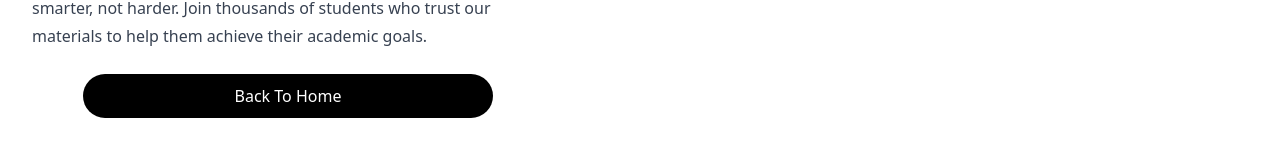
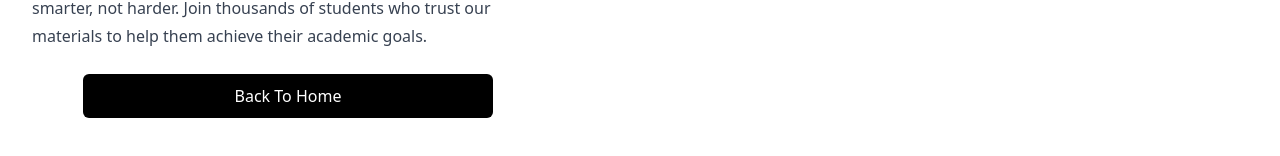
Before and after one commit to abel123code/tuition-biz, a React (Vite) app in the folder frontend/: page /AboutUs in a window 1280 px wide. Shown: the part 1326-1482 px from the top of the page. Built offline with nearby package versions, Linux system fonts and the light colour scheme.

Commit message:
change go to home button

```diff
--- a/frontend/src/screens/AboutUs.jsx
+++ b/frontend/src/screens/AboutUs.jsx
@@ -90,7 +90,10 @@ export default function AboutUs() {
               <p className="mt-6">
                 Our materials are more than just tools—they're part of a larger commitment to your success. With our comprehensive content, digital flashcards, and personalized study plans, you can study smarter, not harder. Join thousands of students who trust our materials to help them achieve their academic goals.
               </p>
-              <button onClick={handleNavigation} className="mt-6 bg-black text-white rounded-full w-4/5 mx-auto block px-6 py-2 hover:bg-purple-600">
+              <button
+                onClick={handleNavigation}
+                className="mt-6 bg-black text-white rounded-md w-4/5 mx-auto block px-6 py-2 hover:transform transition-transform duration-300 hover:scale-105"
+              >
                 Back To Home
               </button>
             </div>
```
